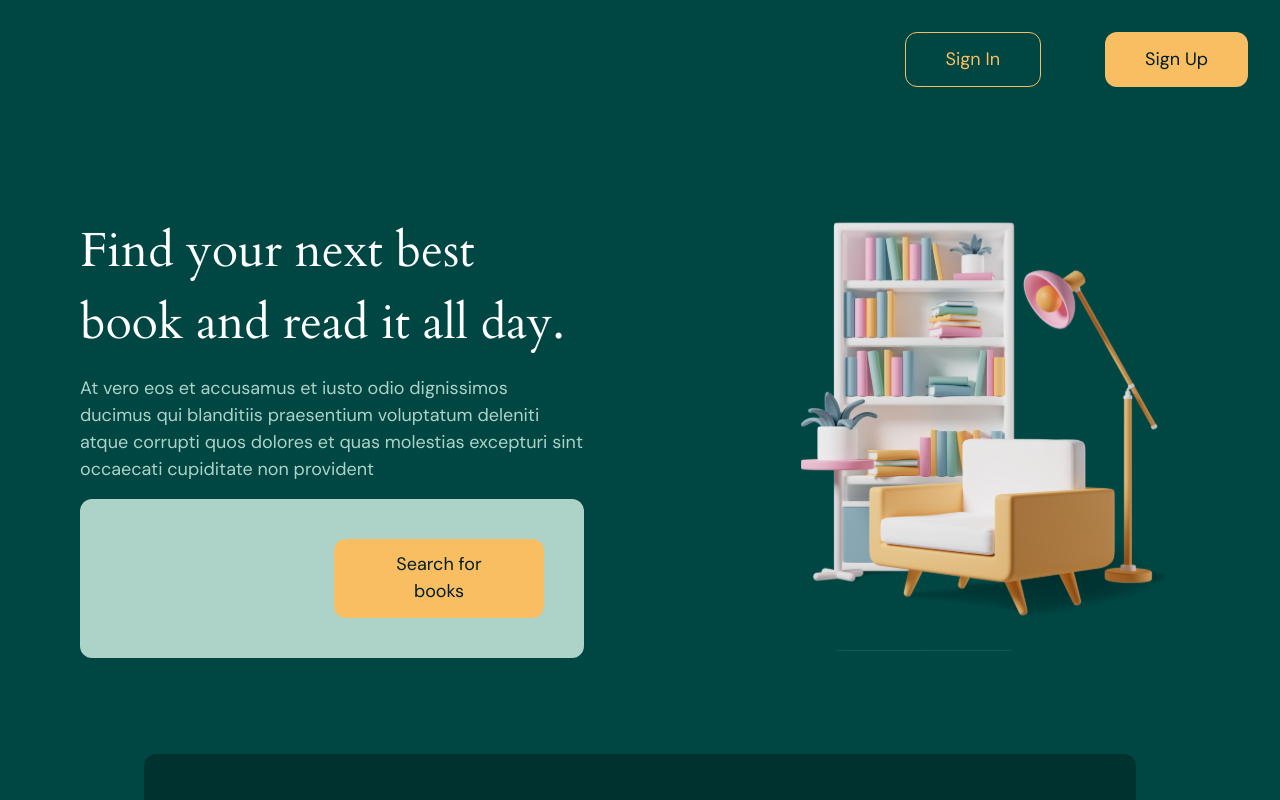
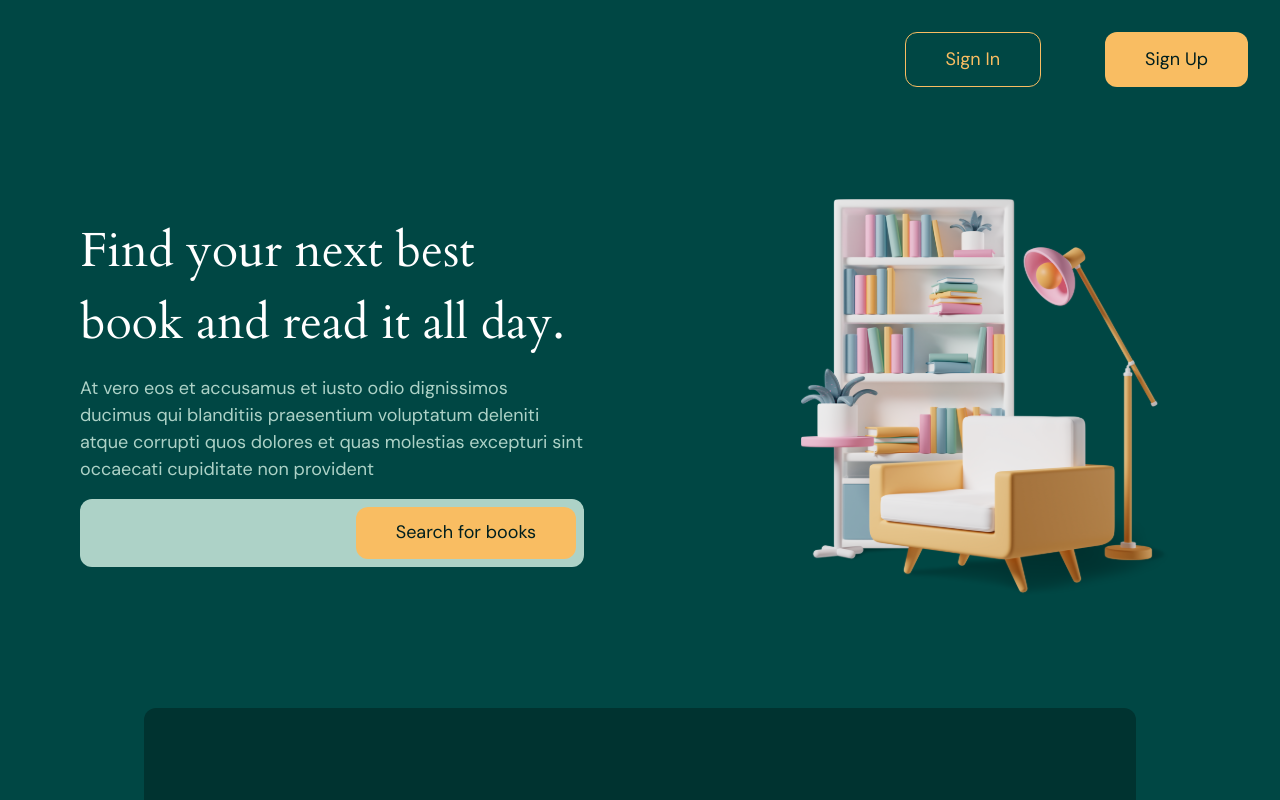
Before and after one commit to chingu-voyages/v40-bears-team-28, a React (Create React App) app in the folder Books/client/: page / in a window 1280 px wide. Shown: the top 800 px of the page. Built offline with nearby package versions, Linux system fonts and the light colour scheme; no server answers.

Commit message:
fix: remove margin from search bar

```diff
--- a/Books/client/src/features/misc/routes/Landing.scss
+++ b/Books/client/src/features/misc/routes/Landing.scss
@@ -25,7 +25,7 @@
 }
 .search-btn {
   display: inline-block;
-  margin: 0;
+  margin: 0 !important;
 }
 
 .overlap {
```
